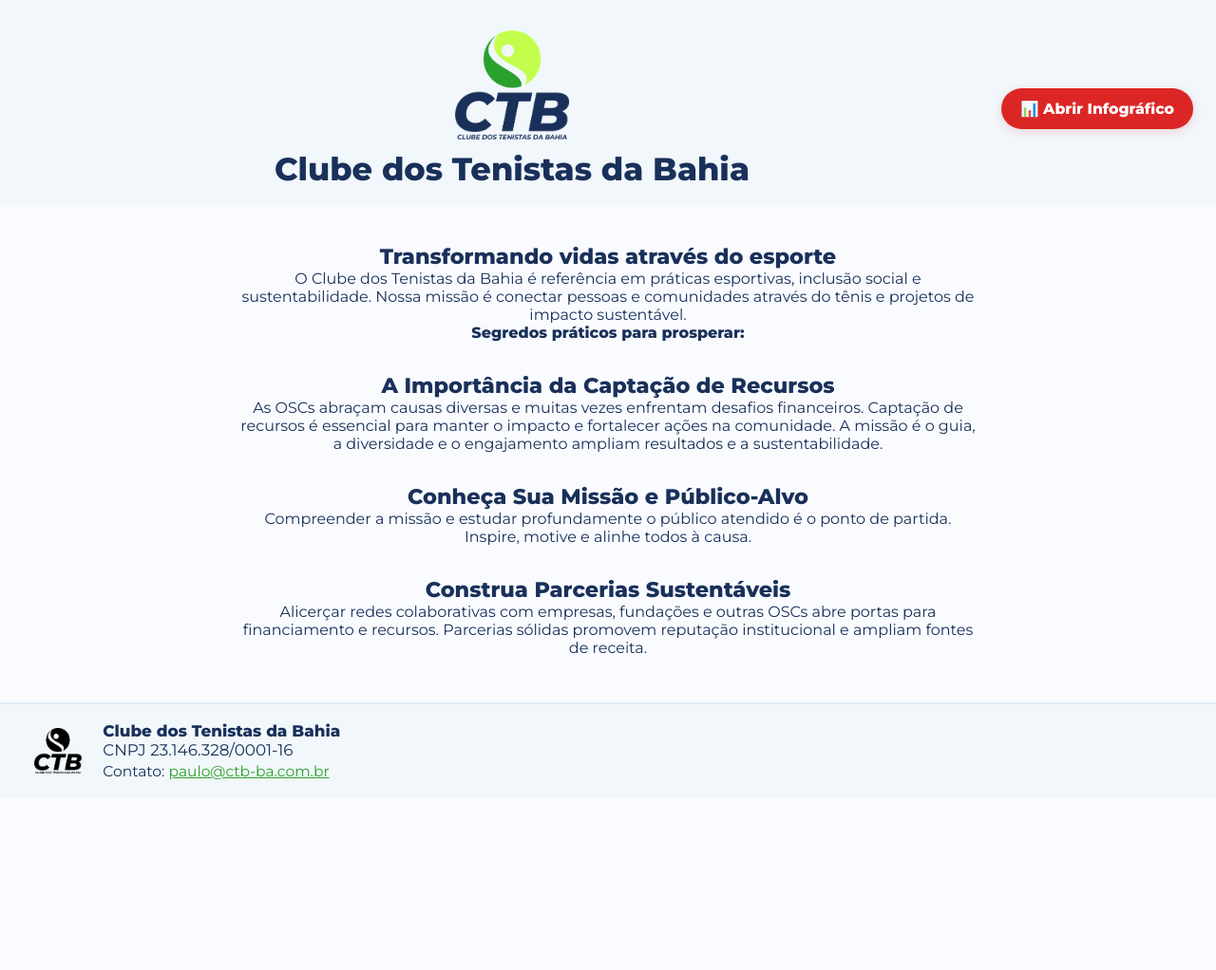
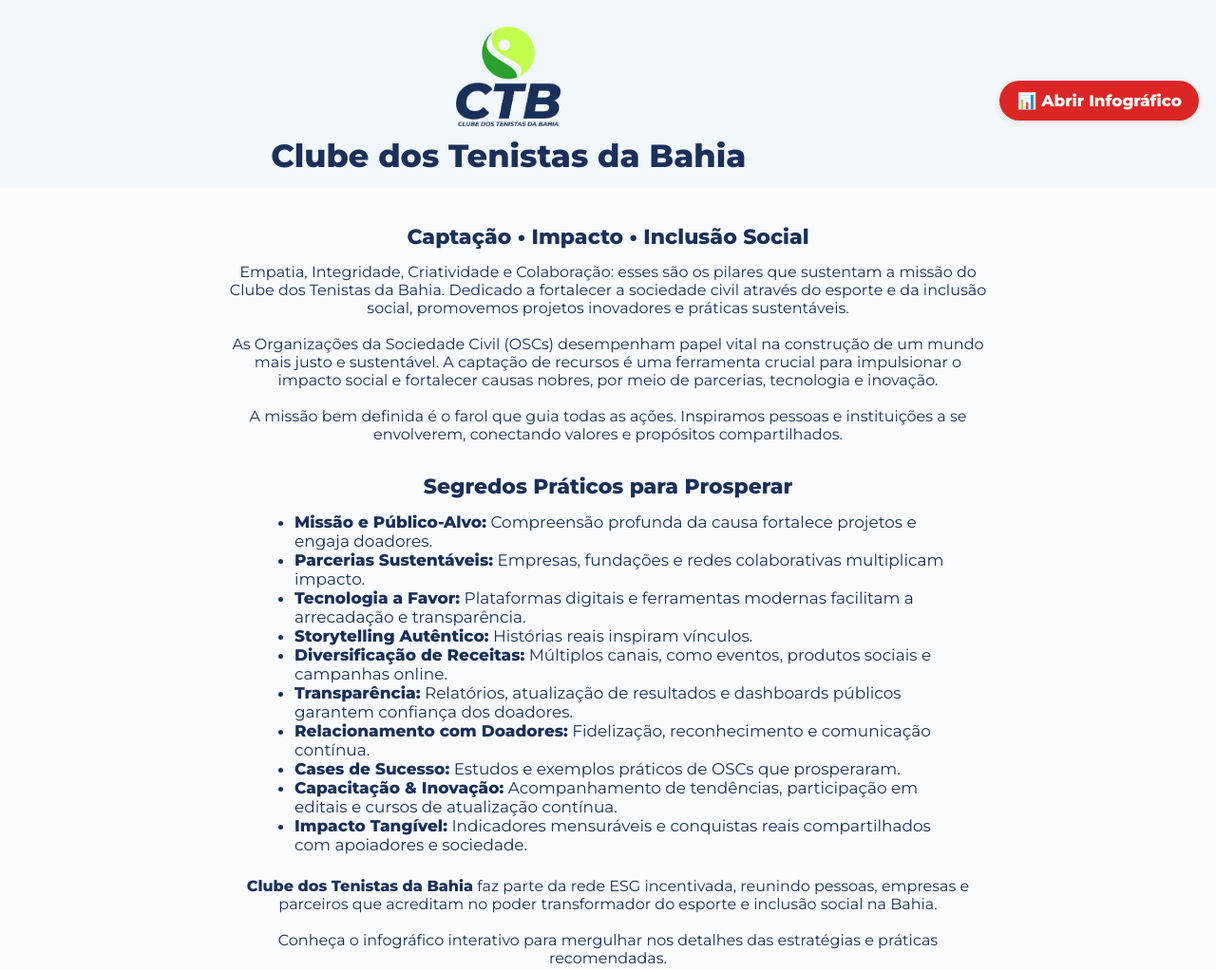
Before and after one commit to ctb-tm/capta-ctb, a plain HTML site: page index.html in a window 1280 px wide. Shown: the top 1022 px of the page at 95% size. Before the commit the page ends 840 px from the top, so only its background shows below. Drawn offline with Linux system fonts and the light colour scheme.

Commit message:
Update index.html

```diff
--- a/index.html
+++ b/index.html
@@ -7,17 +7,17 @@
   <link href="https://fonts.googleapis.com/css?family=Montserrat:800,400&display=swap" rel="stylesheet">
   <style>
     body { font-family:'Montserrat',Arial,sans-serif; background:#F9FBFF; margin:0; color:#19305A; }
-    header { display:flex; align-items:center; justify-content:space-between; background:#f1f7fa; padding:32px 24px 18px 24px; }
+    header { display:flex; align-items:center; justify-content:space-between; background:#f1f7fa; padding:28px 18px 14px 18px; }
     .header-center { flex:1; text-align:center; }
-    .logo-ctb { display:block; margin:0 auto 10px auto; max-width:120px; }
-    .btn-infografico { background:#DC2626; color:white; border:none; padding:12px 20px; border-radius:26px; font-family:'Montserrat',Arial,sans-serif; font-weight:700; font-size:0.98rem; cursor:pointer; transition:all 0.3s; box-shadow:0 3px 10px rgba(220,38,38,0.17); }
+    .logo-ctb { display:block; margin:0 auto 10px auto; max-width:110px; }
+    .btn-infografico { background:#DC2626; color:white; border:none; padding:11px 18px; border-radius:26px; font-family:'Montserrat',Arial,sans-serif; font-weight:700; font-size:1.05rem; cursor:pointer; transition:all 0.3s; box-shadow:0 2px 7px rgba(220,38,38,0.11); float:right;}
     .btn-infografico:hover { background:#B91C1C; }
     .main-title { font-size:2.1rem; font-weight:800; color:#19305A; margin:0; }
-    .main-content { max-width:780px; margin:40px auto; text-align:center; }
-    .section-title { font-size:1.4rem; font-weight:700; margin-top:32px; color:#19305A;}
-    .blue-text { color:#19305A; }
-    footer { width:100%; background:#f1f7fa; border-top:2px solid #e3edfa; display:flex; align-items:center; padding:18px 36px; margin-top:48px; }
-    .footer-logo { height:48px; margin-right:22px; }
+    .section-title { font-size:1.37rem; font-weight:700; margin:32px 0 14px 0; color:#19305A;}
+    .blue-text { color:#19305A; max-width:810px; margin:0 auto 16px auto; }
+    .feature-list { text-align:left; max-width:700px; margin:0 auto 24px auto;font-size:1.06rem;}
+    footer { width:100%; background:#f1f7fa; border-top:2px solid #e3edfa; display:flex; align-items:center; padding:18px 36px; margin-top:44px; }
+    .footer-logo { height:42px; margin-right:18px; }
   </style>
 </head>
 <body>
@@ -30,25 +30,33 @@
       <button class="btn-infografico" onclick="window.location.href='infografico.html'">📊 Abrir Infográfico</button>
     </div>
   </header>
-  <main class="main-content">
-    <div class="section-title">Transformando vidas através do esporte</div>
+  <main style="max-width:980px;margin:38px auto 25px auto;text-align:center;">
+    <div class="section-title">Captação • Impacto • Inclusão Social</div>
     <div class="blue-text">
-      O Clube dos Tenistas da Bahia é referência em práticas esportivas, inclusão social e sustentabilidade. Nossa missão é conectar pessoas e comunidades através do tênis e projetos de impacto sustentável.<br>
-      <strong>Segredos práticos para prosperar:</strong>
+      Empatia, Integridade, Criatividade e Colaboração: esses são os pilares que sustentam a missão do Clube dos Tenistas da Bahia. Dedicado a fortalecer a sociedade civil através do esporte e da inclusão social, promovemos projetos inovadores e práticas sustentáveis.
+      <br><br>
+      As Organizações da Sociedade Civil (OSCs) desempenham papel vital na construção de um mundo mais justo e sustentável. A captação de recursos é uma ferramenta crucial para impulsionar o impacto social e fortalecer causas nobres, por meio de parcerias, tecnologia e inovação.
+      <br><br>
+      A missão bem definida é o farol que guia todas as ações. Inspiramos pessoas e instituições a se envolverem, conectando valores e propósitos compartilhados.
     </div>
-    <div class="section-title">A Importância da Captação de Recursos</div>
+    <div class="section-title">Segredos Práticos para Prosperar</div>
+    <ul class="feature-list">
+      <li><b>Missão e Público-Alvo:</b> Compreensão profunda da causa fortalece projetos e engaja doadores.</li>
+      <li><b>Parcerias Sustentáveis:</b> Empresas, fundações e redes colaborativas multiplicam impacto.</li>
+      <li><b>Tecnologia a Favor:</b> Plataformas digitais e ferramentas modernas facilitam a arrecadação e transparência.</li>
+      <li><b>Storytelling Autêntico:</b> Histórias reais inspiram vínculos.</li>
+      <li><b>Diversificação de Receitas:</b> Múltiplos canais, como eventos, produtos sociais e campanhas online.</li>
+      <li><b>Transparência:</b> Relatórios, atualização de resultados e dashboards públicos garantem confiança dos doadores.</li>
+      <li><b>Relacionamento com Doadores:</b> Fidelização, reconhecimento e comunicação contínua.</li>
+      <li><b>Cases de Sucesso:</b> Estudos e exemplos práticos de OSCs que prosperaram.</li>
+      <li><b>Capacitação & Inovação:</b> Acompanhamento de tendências, participação em editais e cursos de atualização contínua.</li>
+      <li><b>Impacto Tangível:</b> Indicadores mensuráveis e conquistas reais compartilhados com apoiadores e sociedade.</li>
+    </ul>
     <div class="blue-text">
-      As OSCs abraçam causas diversas e muitas vezes enfrentam desafios financeiros. Captação de recursos é essencial para manter o impacto e fortalecer ações na comunidade. A missão é o guia, a diversidade e o engajamento ampliam resultados e a sustentabilidade.
+      <b>Clube dos Tenistas da Bahia</b> faz parte da rede ESG incentivada, reunindo pessoas, empresas e parceiros que acreditam no poder transformador do esporte e inclusão social na Bahia.<br>
+      <br>
+      Conheça o infográfico interativo para mergulhar nos detalhes das estratégias e práticas recomendadas.
     </div>
-    <div class="section-title">Conheça Sua Missão e Público-Alvo</div>
-    <div class="blue-text">
-      Compreender a missão e estudar profundamente o público atendido é o ponto de partida. Inspire, motive e alinhe todos à causa.
-    </div>
-    <div class="section-title">Construa Parcerias Sustentáveis</div>
-    <div class="blue-text">
-      Alicerçar redes colaborativas com empresas, fundações e outras OSCs abre portas para financiamento e recursos. Parcerias sólidas promovem reputação institucional e ampliam fontes de receita.
-    </div>
-    <!-- pode colar mais seções do conteúdo conforme desejar -->
   </main>
   <footer>
     <img src="ctb2.png" class="footer-logo" alt="Clube dos Tenistas Bahia">
```
